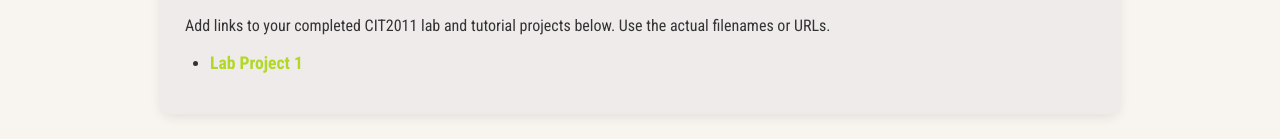
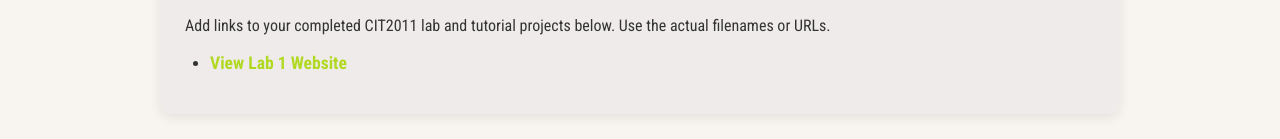
Before and after one commit to KimKim8769/CIT2011-Web-Programming, a plain HTML site: page 2508102_IA1_S1AY27/Codes/Professional.html in a window 1280 px wide. Shown: the part 1739-1878 px from the top of the page. Drawn offline with nearby package versions, Linux system fonts and the light colour scheme; a web font is replaced by a local one.

Commit message:
Update Professional.html with new project link

```diff
--- a/2508102_IA1_S1AY27/Codes/Professional.html
+++ b/2508102_IA1_S1AY27/Codes/Professional.html
@@ -96,7 +96,11 @@
             projects below. Use the actual filenames or URLs.
         </p>
         <ul>
-            <li><a href="file:///C:/Users/User/Desktop/CIT2011_Student_Profile/index.html#contact" target="_blank">Lab Project 1</a></li>
+                <li>
+  <a href="../CIT2011_Student_Profile/index.html" target="_blank">
+    View Lab 1 Website
+  </a>
+</li>
         </ul>
     </section>
 </main>
```
